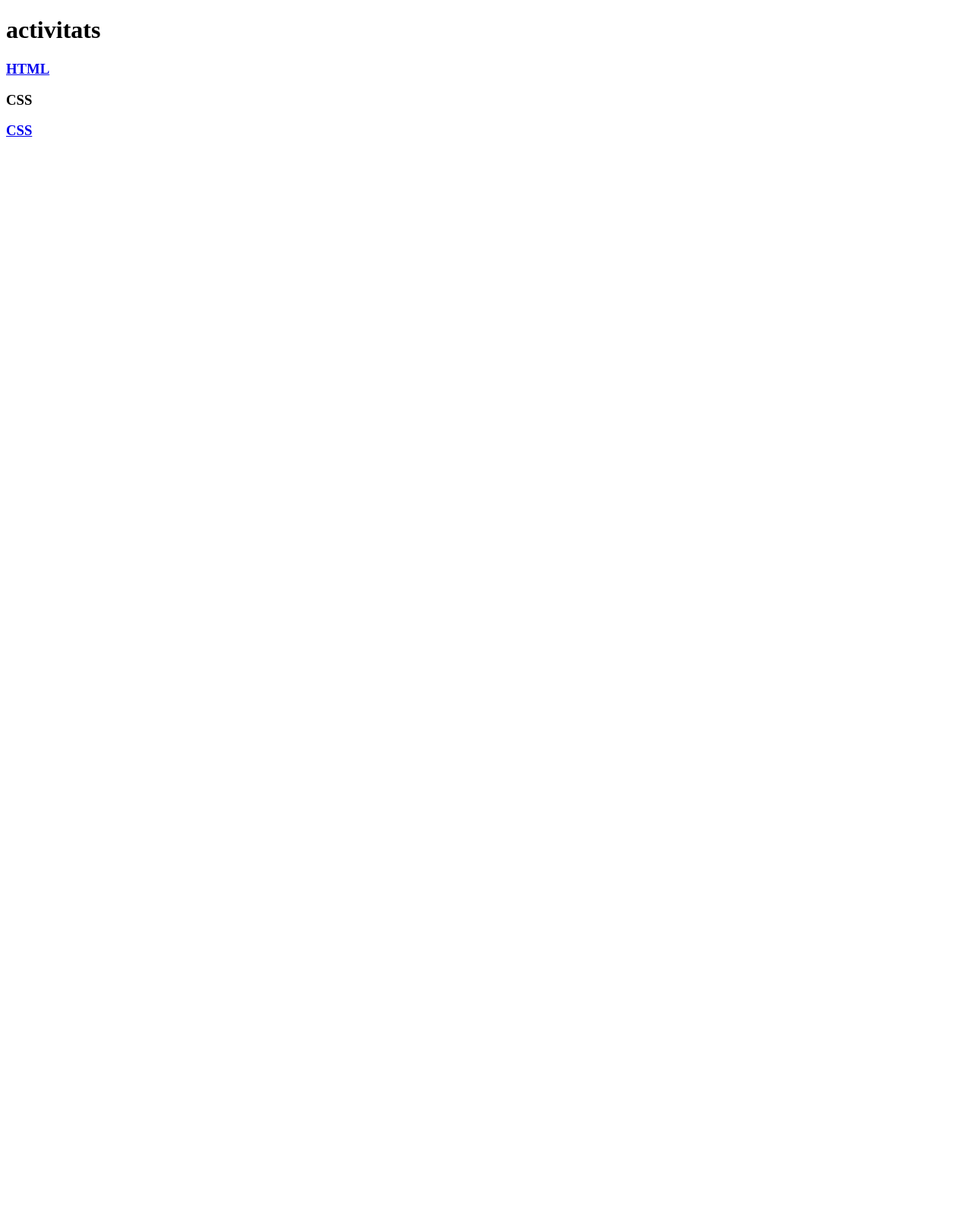
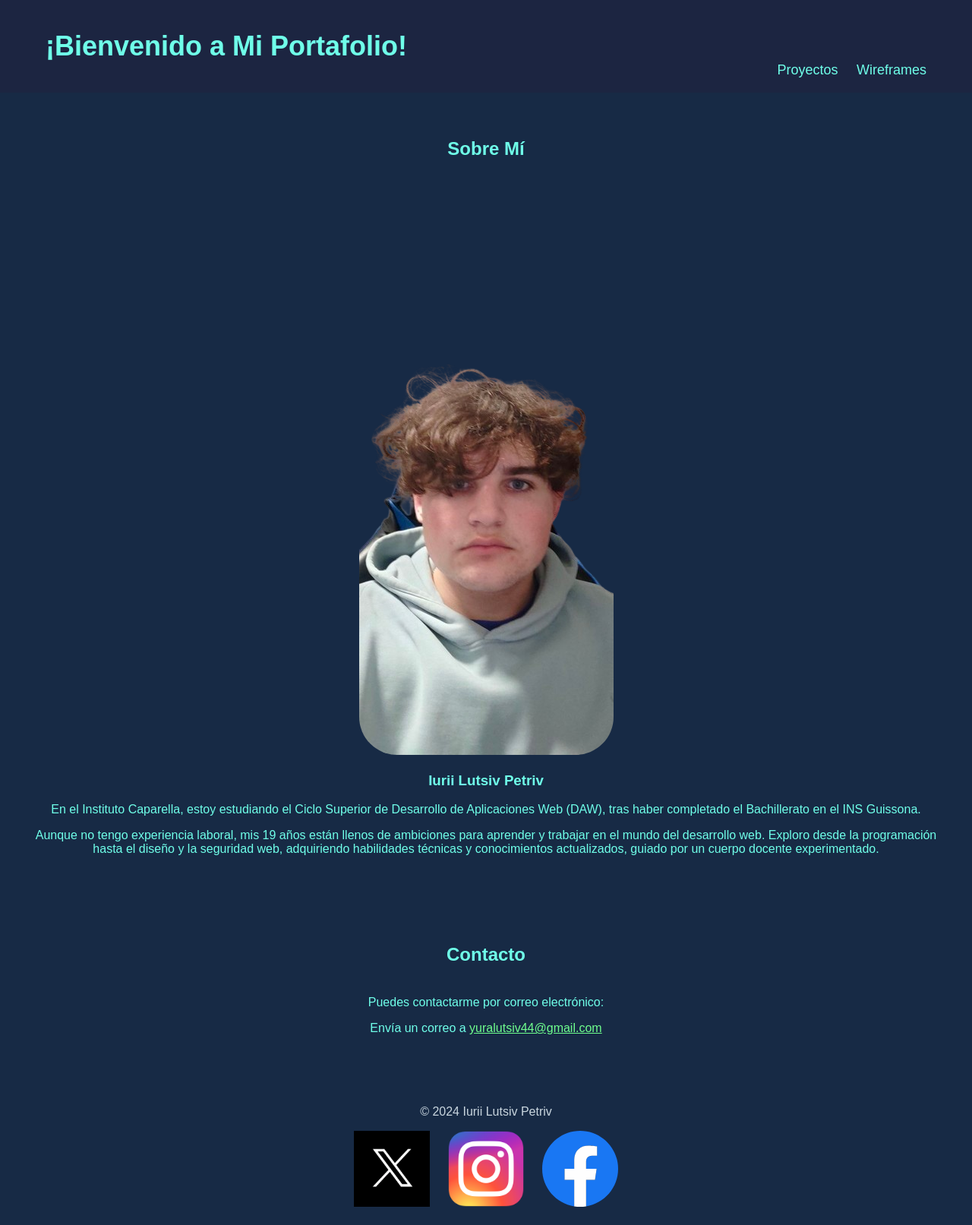
Before and after one commit to YuraLu/web_SS, a plain HTML site: page index.html in a window 1280 px wide. Shown: the whole page at 76% size. Before the commit the page ends 800 px from the top, so only its background shows below. Drawn offline with Linux system fonts and the light colour scheme.

Commit message:
portafoli

```diff
--- a/index.html
+++ b/index.html
@@ -1,16 +1,55 @@
 <!DOCTYPE html>
-<html lang="en">
+<html lang="es">
 <head>
     <meta charset="UTF-8">
     <meta name="viewport" content="width=device-width, initial-scale=1.0">
-    <title>Document</title>
+    <title>Portafolio de Iurii Lutsiv Petriv</title>
+    <link rel="stylesheet" href="style1.css">
 </head>
 <body>
-<h1>activitats</h1>
+    <header class="header">
+        <div class="container">
+            <h1>¡Bienvenido a Mi Portafolio!</h1>
+            <nav class="menu">
+               <ul>
+                    <li><a href="projects.html">Proyectos</a></li>
+                    <li><a href="wireframes.html">Wireframes</a></li>
+                </ul>
+            </nav>
+        </div>
+    </header>
 
-<a href="activitats\activitats.html"> <h3>HTML</h3></a>
-<h3>CSS</h3>
-<a href="activitats\activitats.html"> <h3>CSS</h3></a>
+    <section id="about" class="section about">
+        <div class="container">
+            <h2>Sobre Mí</h2>
+            <div class="image-container">
+                <img src="imagenes\yo.png" alt="Foto de perfil">
+            </div>
+            <div class="about-content">
+                <h3> Iurii Lutsiv Petriv </h3>
+                <p>En el Instituto Caparella, estoy estudiando el Ciclo Superior de Desarrollo de Aplicaciones Web (DAW), tras haber completado el Bachillerato en el INS Guissona.</p>
+                <p>Aunque no tengo experiencia laboral, mis 19 años están llenos de ambiciones para aprender y trabajar en el mundo del desarrollo web. Exploro desde la programación hasta el diseño y la seguridad web, adquiriendo habilidades técnicas y conocimientos actualizados, guiado por un cuerpo docente experimentado.</p>
+            </div>
+        </div>
+    </section>
 
+    <section id="contact" class="section contact">
+        <div class="container">
+            <h2>Contacto</h2>
+            <p>Puedes contactarme por correo electrónico:</p>
+            <p>Envía un correo a <a href="mailto:yuralutsiv44@gmail.com">yuralutsiv44@gmail.com</a></p>
+        </div>
+    </section>
+    <footer class="footer">
+        <div class="container">
+            <p>&copy; 2024 Iurii Lutsiv Petriv</p>
+
+            <div class="social-links">
+                <a href="https://twitter.com/yuykoluts" target="_blank">  <img src="imagenes\x.webp" alt="Twitter"><i class="fab fa-twitter"></i></a>
+                <a href="https://www.instagram.com/to_ne_yura19/" target="_blank"><img src="imagenes\i.png" alt="Instagram"></i></a>
+                <a href="https://www.facebook.com/iurii.lutsiv/" target="_blank"><img src="imagenes\f.svg" alt="Facebook"></i></a>
+            </div>
+        </div>
+    </footer>
 </body>
 </html>
--- /dev/null
+++ b/style1.css
@@ -0,0 +1,107 @@
+/* CSS basado en el estilo proporcionado */
+
+body {
+    font-family: Arial, sans-serif;
+    margin: 0;
+    padding: 0;
+    background-color: #070A16;
+    color: #C9D6DF;
+}
+
+.container {
+    max-width: 1200px;
+    margin: 0 auto;
+    padding: 0 20px;
+}
+
+.header {
+    background-color: #1C2541;
+    color: #6FFFE9;
+    padding: 40px;
+}
+
+.header h1 {
+    margin: 0;
+    font-size: 36px;
+}
+
+.menu {
+    float: right;
+}
+
+.menu ul {
+    list-style: none;
+    margin: 0;
+    padding: 0;
+    overflow: hidden;
+}
+
+.menu ul li {
+    display: inline-block;
+    margin-left: 20px;
+}
+
+.menu ul li:first-child {
+    margin-left: 0;
+}
+
+.menu ul li a {
+    color: #6FFFE9;
+    text-decoration: none;
+    font-size: 18px;
+    transition: color 0.3s ease;
+}
+
+.menu ul li a:hover {
+    color: #3A506B;
+}
+
+.section {
+    padding: 80px 0;
+}
+
+.about, .projects, .contact, .wireframes {
+    background-color: #172A45;
+    color: #6FFFE9;
+    text-align: center;
+    padding: 40px 20px;
+}
+
+.about h2, .projects h2, .contact h2, .wireframes h2 {
+    text-align: center;
+    margin-bottom: 40px;
+}
+
+.footer {
+    background-color: #172A45;
+    color: #C9D6DF;
+    padding: 20px 0;
+    text-align: center;
+}
+
+.image-container {
+    text-align: center;
+}
+
+.image-container img {
+    max-width: 100%;
+    height: auto;
+    border-radius: 50px;
+}
+
+.contact a {
+    color: #6fff8e;
+}
+.social-links {
+    margin-top: 10px;
+}
+
+.social-links a {
+    display: inline-block;
+    margin: 0 10px;
+}
+
+.social-links img {
+    width: 100px;
+    height: 100px;
+}
```
Also changed, not shown: projects.html (added, +96 -0 lines), wireframes.html (added, +31 -0 lines), imagenes/f.svg (added), imagenes/i.png (added), imagenes/wire.png (added), imagenes/x.webp (added), imagenes/yo.png (added).
